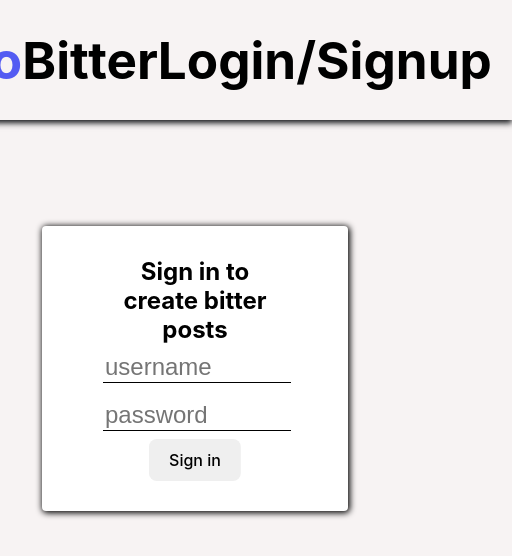
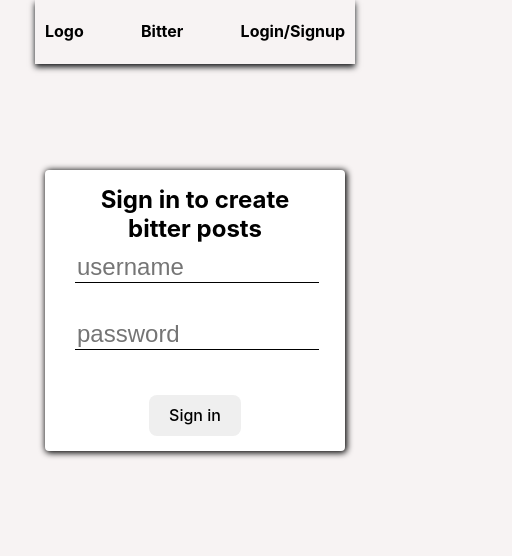
Before and after one commit to mleitejensen/BitterBlog, a React (Vite) app in the folder Bitter/: page /sign-in in a window 390 px wide. Shown: the top 556 px of the page, 512 px wide, since content can reach past the window. Built offline with nearby package versions, Linux system fonts and the light colour scheme.

Commit message:
Made css responsive

```diff
--- a/Bitter/src/App.css
+++ b/Bitter/src/App.css
@@ -1,55 +1,75 @@
-.pages{
+.pages {
+
   max-width: 1600px;
+
   padding: 10px;
+
   margin: 0 auto;
-  place-items: center;
+
 }
 
 textarea {
+
   resize: none;
+
 }
 
 header {
+
   background: var(--secondary);
+
   color: var(--text);
+
   box-shadow: 0px 3px 6px #121416;
-}
-nav {
-  max-width: 1400px;
-  max-height: 100px;
-  margin: 0 auto;
-  padding: 10px 20px;
-  display: flex;
-  align-items: center;
-  justify-content: space-between;
+
 }
 
-.navLoginSignup{
+nav {
+
+  max-width: 100%; /* Adjusted */
+
+  padding: 10px;
+
   display: flex;
+
+  align-items: center;
+
+  justify-content: space-between;
+
+}
+
+.navLoginSignup {
+
+  display: flex;
+
 }
 
 header a {
+
   color: black;
+
   text-decoration: none;
+
 }
 
-
-.loginForm{
-  display: flexbox;
+.loginForm {
+  display: flex;
+  flex-direction: column; /* Adjusted */
   background-color: white;
   border-radius: 4px;
   box-shadow: 1px 1px 6px 1px;
-  max-width: 30%;
+  width: 80%;
+  max-width: 300px; /* Adjusted */
   margin: 6rem auto;
   padding: 5% 10%;
 }
 
-.loginForm *{
+.loginForm * {
   margin: 0 auto;
   text-align: center;
 }
 
-.loginForm input{
+.loginForm input {
   border: 0px;
   border-bottom: 1px solid;
   font-size: 1.5rem;
@@ -58,13 +78,12 @@ header a {
   text-align: left;
 }
 
-.loginForm button{
-  position: relative;
-  left: 50%;
-  translate: -50%;
+.loginForm button {
+  margin-top: 1rem; /* Adjusted */
+  align-self: center; /* Adjusted */
 }
 
-.error{
+.error {
   text-align: center;
   background-color: red;
   border-radius: 4px;
@@ -74,33 +93,91 @@ header a {
   padding: 0.3rem 0.1rem;
 }
 
-.post{
+.post {
+  word-wrap: break-word;
   box-sizing: border-box;
   border: 1px solid black;
   border-radius: 4px;
-  margin: 1rem auto;
+  margin: 1rem 10%;
   padding: 0.2rem 1rem;
   font-size: 3rem;
-  max-width: 70%;
-  flex-wrap: wrap;
+  max-width: 100%; /* Adjusted */
 }
 
-.publish{
+.post p{
+  font-size: 2rem;
+}
+
+.publish {
   box-sizing: border-box;
   position: relative;
   border: 1px solid black;
   border-radius: 4px;
-  max-width: 70%;
-  margin: 0 auto;
+  margin: 1rem 10%;
+  padding: 0.2rem 1rem;
+  font-size: 3rem;
+  max-width: 100%;
   display: flexbox;
+  flex-wrap: wrap; /* Added */
 }
 
-.publish input{
+.publish input {
   border: none;
   border-bottom: 1px;
 }
 
-.publish *{
+.publish * {
+  max-width: 90%;
   margin: 1rem 1rem;
   font-size: 2rem;
 }
+
+/* Media Queries */
+
+@media screen and (max-width: 700px) {
+
+  .post{
+    font-size: 2em;
+  }
+
+  .post p {
+    font-size: 0.5em;
+  }
+
+  .publish input {
+    border: none;
+    border-bottom: 1px;
+  }
+
+  .publish textarea {
+    font-size: 0.5em;
+  }
+  .publish input{
+    font-size: 0.5em;
+  }
+  .publish button{
+    font-size: 0.5em;
+  }
+
+}
+
+@media screen and (max-width: 500px) {
+
+  .post{
+    font-size: 1.5em;
+  }
+  .post p {
+    font-size: 0.5em;
+  }
+
+  .publish textarea {
+    font-size: 0.4em;
+  }
+  .publish input{
+    font-size: 0.4em;
+  }
+  .publish button{
+    font-size: 0.3em;
+  }
+
+}
--- a/Bitter/src/index.css
+++ b/Bitter/src/index.css
@@ -19,9 +19,22 @@ body {
   place-items: center;
 }
 
+
 h1 {
   font-size: 3.2em;
   line-height: 1.1;
+}
+
+@media screen and (max-width: 700px) {
+  h1{
+    font-size: 2em;
+  }
+}
+
+@media screen and (max-width: 500px) {
+  h1{
+    font-size: 1em;
+  }
 }
 
 button {
--- a/Bitter/src/pages/Home.jsx
+++ b/Bitter/src/pages/Home.jsx
@@ -51,7 +51,7 @@ const Home = () => {
                 reset="true"
                 value={body}
                 onChange={(e) => setBody(e.target.value)}
-            ></textarea>
+            ></textarea> <br />
             {error && <div className="error">{error}</div>}
             <button disabled={isLoading} onClick={publish}>Publish</button>
 
```
